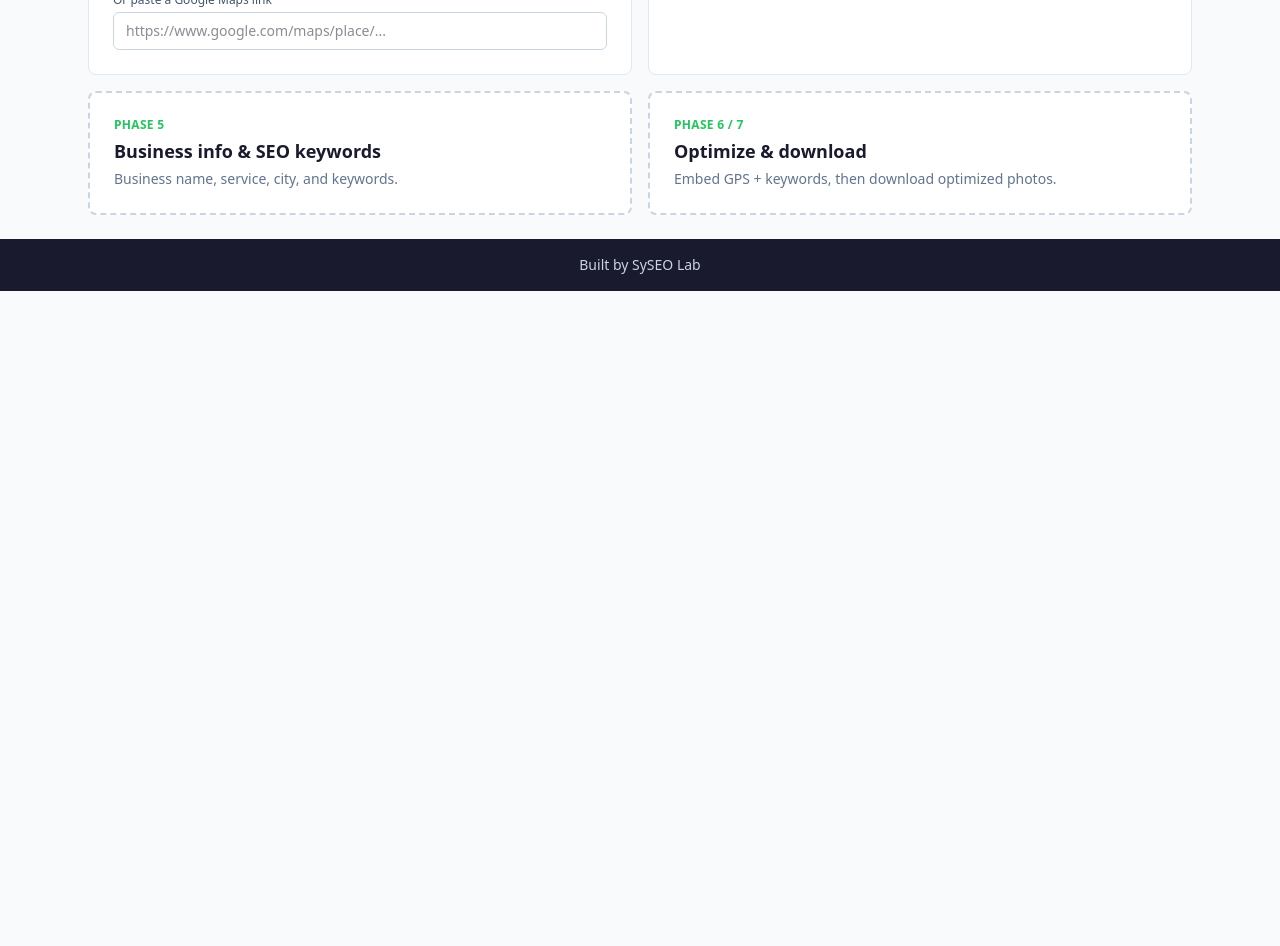
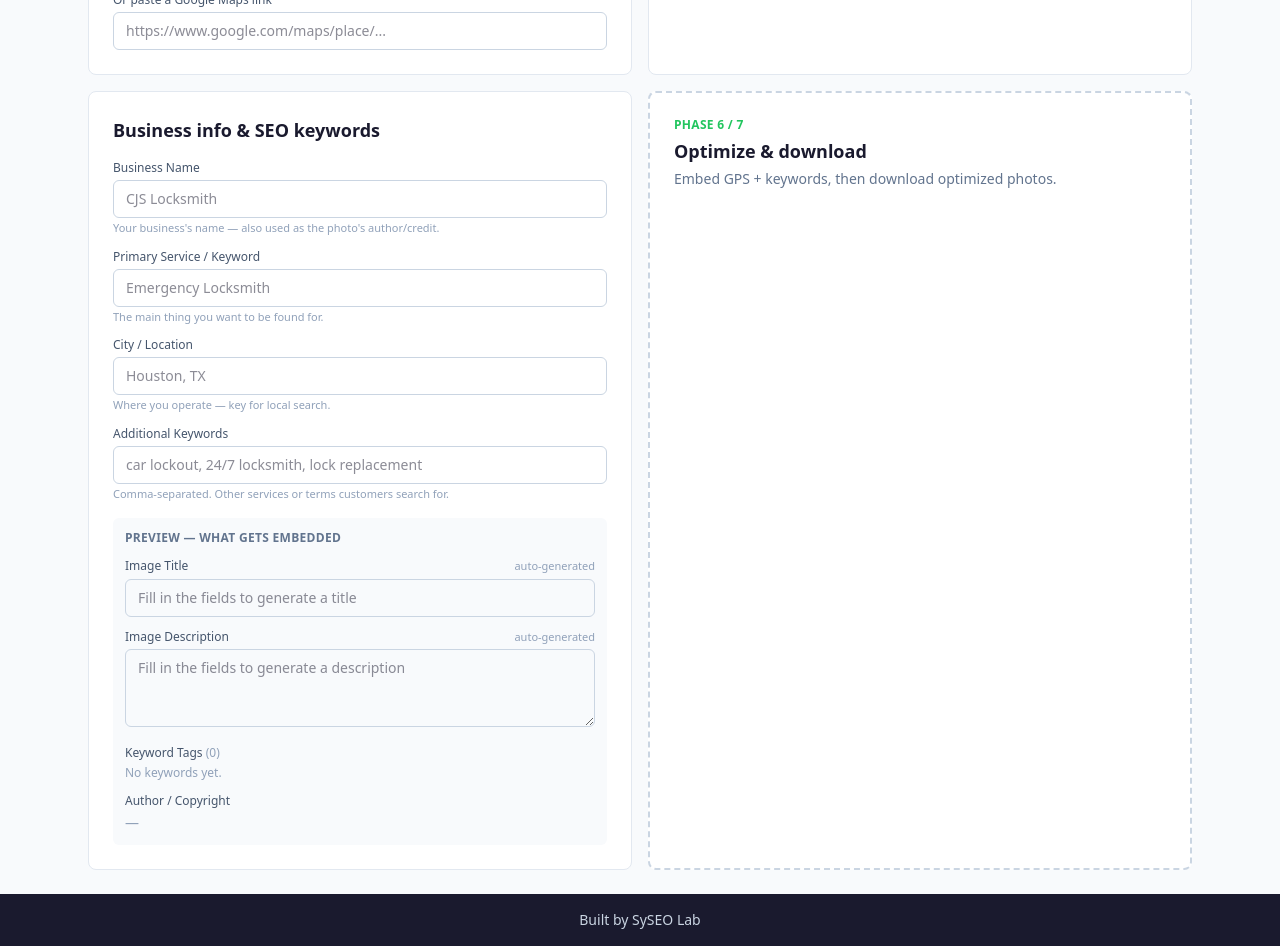
Before and after one commit to syvillegacutan/geotag-pro, a React (Vite) app: page / in a window 1280 px wide. Shown: the part 640-1586 px from the top of the page. Before the commit the page ends 931 px from the top, so only its background shows below. Built offline with nearby package versions, Linux system fonts and the light colour scheme.

Commit message:
feat: SEO metadata form with auto-generated title, description, and keywords
Co-Authored-By: Claude Opus 4.8 (1M context) <noreply@anthropic.com>

```diff
--- a/src/App.jsx
+++ b/src/App.jsx
@@ -7,6 +7,9 @@ import UploadErrors from "./components/UploadErrors";
 import ThumbnailGrid from "./components/ThumbnailGrid";
 import MapPicker from "./components/MapPicker";
 import LocationInputs from "./components/LocationInputs";
+import { useSeoMetadata } from "./hooks/useSeoMetadata";
+import BusinessInfoForm from "./components/BusinessInfoForm";
+import MetadataPreview from "./components/MetadataPreview";
 import { formatCoords } from "./utils/coords";
 
 // Placeholder for sections not yet built (replaced phase by phase).
@@ -34,6 +37,7 @@ export default function App() {
   } = usePhotos();
 
   const { location, setLocation } = useMapLocation();
+  const seo = useSeoMetadata();
 
   // Read existing GPS/keyword metadata for each uploaded photo.
   useExifData(photos, updatePhoto);
@@ -85,9 +89,25 @@ export default function App() {
           />
         </section>
 
-        <PlaceholderSection phase="Phase 5" title="Business info & SEO keywords">
-          Business name, service, city, and keywords.
-        </PlaceholderSection>
+        {/* Phase 5 — SEO metadata form (real) */}
+        <section className="space-y-4 rounded-lg border border-slate-200 bg-white p-6">
+          <h2 className="text-lg font-semibold text-brand-navy">
+            Business info &amp; SEO keywords
+          </h2>
+          <BusinessInfoForm
+            businessInfo={seo.businessInfo}
+            onField={seo.setField}
+          />
+          <MetadataPreview
+            metadata={seo.metadata}
+            onEditTitle={seo.setTitleOverride}
+            onEditDescription={seo.setDescriptionOverride}
+            onResetTitle={seo.resetTitle}
+            onResetDescription={seo.resetDescription}
+            isTitleEdited={seo.isTitleEdited}
+            isDescriptionEdited={seo.isDescriptionEdited}
+          />
+        </section>
         <PlaceholderSection phase="Phase 6 / 7" title="Optimize & download">
           Embed GPS + keywords, then download optimized photos.
         </PlaceholderSection>
--- /dev/null
+++ b/src/components/BusinessInfoForm.jsx
@@ -0,0 +1,54 @@
+// The four business-info fields. Calls onField(fieldName, value) on every edit.
+export default function BusinessInfoForm({ businessInfo, onField }) {
+  const fieldClass =
+    "w-full rounded-md border border-slate-300 px-3 py-2 text-sm focus:border-brand-green focus:outline-none focus:ring-1 focus:ring-brand-green";
+
+  const fields = [
+    {
+      name: "businessName",
+      label: "Business Name",
+      placeholder: "CJS Locksmith",
+      hint: "Your business's name — also used as the photo's author/credit.",
+    },
+    {
+      name: "primaryService",
+      label: "Primary Service / Keyword",
+      placeholder: "Emergency Locksmith",
+      hint: "The main thing you want to be found for.",
+    },
+    {
+      name: "city",
+      label: "City / Location",
+      placeholder: "Houston, TX",
+      hint: "Where you operate — key for local search.",
+    },
+    {
+      name: "additionalKeywords",
+      label: "Additional Keywords",
+      placeholder: "car lockout, 24/7 locksmith, lock replacement",
+      hint: "Comma-separated. Other services or terms customers search for.",
+    },
+  ];
+
+  return (
+    <div className="space-y-3">
+      {fields.map((field) => (
+        <label key={field.name} className="block">
+          <span className="mb-1 block text-xs font-medium text-slate-600">
+            {field.label}
+          </span>
+          <input
+            type="text"
+            placeholder={field.placeholder}
+            value={businessInfo[field.name]}
+            onChange={(e) => onField(field.name, e.target.value)}
+            className={fieldClass}
+          />
+          <span className="mt-0.5 block text-[11px] text-slate-400">
+            {field.hint}
+          </span>
+        </label>
+      ))}
+    </div>
+  );
+}
--- /dev/null
+++ b/src/components/MetadataPreview.jsx
@@ -0,0 +1,101 @@
+// Live preview of the metadata that will be embedded into each photo.
+// Title and description are editable; a "reset to auto" link appears once edited.
+export default function MetadataPreview({
+  metadata,
+  onEditTitle,
+  onEditDescription,
+  onResetTitle,
+  onResetDescription,
+  isTitleEdited,
+  isDescriptionEdited,
+}) {
+  const fieldClass =
+    "w-full rounded-md border border-slate-300 px-3 py-2 text-sm focus:border-brand-green focus:outline-none focus:ring-1 focus:ring-brand-green";
+
+  return (
+    <div className="space-y-3 rounded-md bg-slate-50 p-3">
+      <p className="text-xs font-semibold uppercase tracking-wide text-slate-500">
+        Preview — what gets embedded
+      </p>
+
+      {/* Title (editable) */}
+      <div>
+        <div className="mb-1 flex items-center justify-between">
+          <span className="text-xs font-medium text-slate-600">Image Title</span>
+          <EditState edited={isTitleEdited} onReset={onResetTitle} />
+        </div>
+        <input
+          type="text"
+          value={metadata.title}
+          onChange={(e) => onEditTitle(e.target.value)}
+          placeholder="Fill in the fields to generate a title"
+          className={fieldClass}
+        />
+      </div>
+
+      {/* Description (editable) */}
+      <div>
+        <div className="mb-1 flex items-center justify-between">
+          <span className="text-xs font-medium text-slate-600">
+            Image Description
+          </span>
+          <EditState edited={isDescriptionEdited} onReset={onResetDescription} />
+        </div>
+        <textarea
+          rows={3}
+          value={metadata.description}
+          onChange={(e) => onEditDescription(e.target.value)}
+          placeholder="Fill in the fields to generate a description"
+          className={`${fieldClass} resize-y`}
+        />
+      </div>
+
+      {/* Keyword tags (read-only chips) */}
+      <div>
+        <span className="mb-1 block text-xs font-medium text-slate-600">
+          Keyword Tags{" "}
+          <span className="text-slate-400">({metadata.keywords.length})</span>
+        </span>
+        {metadata.keywords.length ? (
+          <div className="flex flex-wrap gap-1.5">
+            {metadata.keywords.map((kw, i) => (
+              <span
+                key={`${kw}-${i}`}
+                className="rounded-full bg-green-100 px-2 py-0.5 text-xs text-green-800"
+              >
+                {kw}
+              </span>
+            ))}
+          </div>
+        ) : (
+          <p className="text-xs text-slate-400">No keywords yet.</p>
+        )}
+      </div>
+
+      {/* Author / copyright */}
+      <div>
+        <span className="mb-1 block text-xs font-medium text-slate-600">
+          Author / Copyright
+        </span>
+        <p className="text-sm text-brand-navy">
+          {metadata.author || <span className="text-slate-400">—</span>}
+        </p>
+      </div>
+    </div>
+  );
+}
+
+function EditState({ edited, onReset }) {
+  if (!edited) {
+    return <span className="text-[11px] text-slate-400">auto-generated</span>;
+  }
+  return (
+    <button
+      type="button"
+      onClick={onReset}
+      className="text-[11px] font-medium text-brand-green underline"
+    >
+      edited — reset to auto
+    </button>
+  );
+}
--- /dev/null
+++ b/src/hooks/useSeoMetadata.js
@@ -0,0 +1,46 @@
+import { useCallback, useMemo, useState } from "react";
+import { buildMetadata } from "../utils/metadataText";
+
+const EMPTY_INFO = {
+  businessName: "",
+  primaryService: "",
+  city: "",
+  additionalKeywords: "",
+};
+
+// Manages the business-info fields and the final metadata that gets embedded.
+// Title and description are auto-generated but can be manually overridden;
+// an override of null means "use the auto-generated value".
+export function useSeoMetadata() {
+  const [businessInfo, setBusinessInfo] = useState(EMPTY_INFO);
+  const [titleOverride, setTitleOverride] = useState(null);
+  const [descriptionOverride, setDescriptionOverride] = useState(null);
+
+  const setField = useCallback((field, value) => {
+    setBusinessInfo((prev) => ({ ...prev, [field]: value }));
+  }, []);
+
+  const generated = useMemo(() => buildMetadata(businessInfo), [businessInfo]);
+
+  const metadata = useMemo(
+    () => ({
+      title: titleOverride ?? generated.title,
+      description: descriptionOverride ?? generated.description,
+      keywords: generated.keywords,
+      author: generated.author,
+    }),
+    [generated, titleOverride, descriptionOverride]
+  );
+
+  return {
+    businessInfo,
+    setField,
+    metadata,
+    setTitleOverride,
+    setDescriptionOverride,
+    resetTitle: useCallback(() => setTitleOverride(null), []),
+    resetDescription: useCallback(() => setDescriptionOverride(null), []),
+    isTitleEdited: titleOverride !== null,
+    isDescriptionEdited: descriptionOverride !== null,
+  };
+}
--- /dev/null
+++ b/src/utils/metadataText.js
@@ -0,0 +1,67 @@
+// Turns the business-info form fields into the actual metadata text that gets
+// embedded in each photo. Each generator handles missing fields gracefully so
+// the preview stays sensible while the user is still typing.
+
+// "car lockout, 24/7 locksmith" -> ["car lockout", "24/7 locksmith"]
+export function parseKeywords(text) {
+  if (!text) return [];
+  return text
+    .split(",")
+    .map((s) => s.trim())
+    .filter(Boolean);
+}
+
+// "Emergency Locksmith - CJS Locksmith Houston, TX"
+export function generateTitle({ businessName, primaryService, city } = {}) {
+  const service = (primaryService || "").trim();
+  const nameCity = [businessName, city].map((s) => (s || "").trim()).filter(Boolean).join(" ");
+  if (service && nameCity) return `${service} - ${nameCity}`;
+  return service || nameCity || "";
+}
+
+// "CJS Locksmith providing Emergency Locksmith in Houston, TX. car lockout, 24/7 locksmith."
+export function generateDescription({ businessName, primaryService, city, additionalKeywords } = {}) {
+  const name = (businessName || "").trim();
+  const service = (primaryService || "").trim();
+  const place = (city || "").trim();
+
+  let sentence = "";
+  if (name && service && place) sentence = `${name} providing ${service} in ${place}.`;
+  else if (name && service) sentence = `${name} providing ${service}.`;
+  else if (service && place) sentence = `${service} in ${place}.`;
+  else if (name) sentence = `${name}.`;
+  else if (service) sentence = `${service}.`;
+
+  const keywords = parseKeywords(additionalKeywords);
+  const keywordText = keywords.length ? ` ${keywords.join(", ")}.` : "";
+  return (sentence + keywordText).trim();
+}
+
+// [Business Name, Primary Service, City, ...Additional Keywords], de-duplicated.
+export function generateKeywords({ businessName, primaryService, city, additionalKeywords } = {}) {
+  const base = [businessName, primaryService, city]
+    .map((s) => (s || "").trim())
+    .filter(Boolean);
+  const all = [...base, ...parseKeywords(additionalKeywords)];
+
+  const seen = new Set();
+  const result = [];
+  for (const kw of all) {
+    const key = kw.toLowerCase();
+    if (!seen.has(key)) {
+      seen.add(key);
+      result.push(kw);
+    }
+  }
+  return result;
+}
+
+// Full auto-generated metadata bundle from the business-info fields.
+export function buildMetadata(info = {}) {
+  return {
+    title: generateTitle(info),
+    description: generateDescription(info),
+    keywords: generateKeywords(info),
+    author: (info.businessName || "").trim(),
+  };
+}
```
